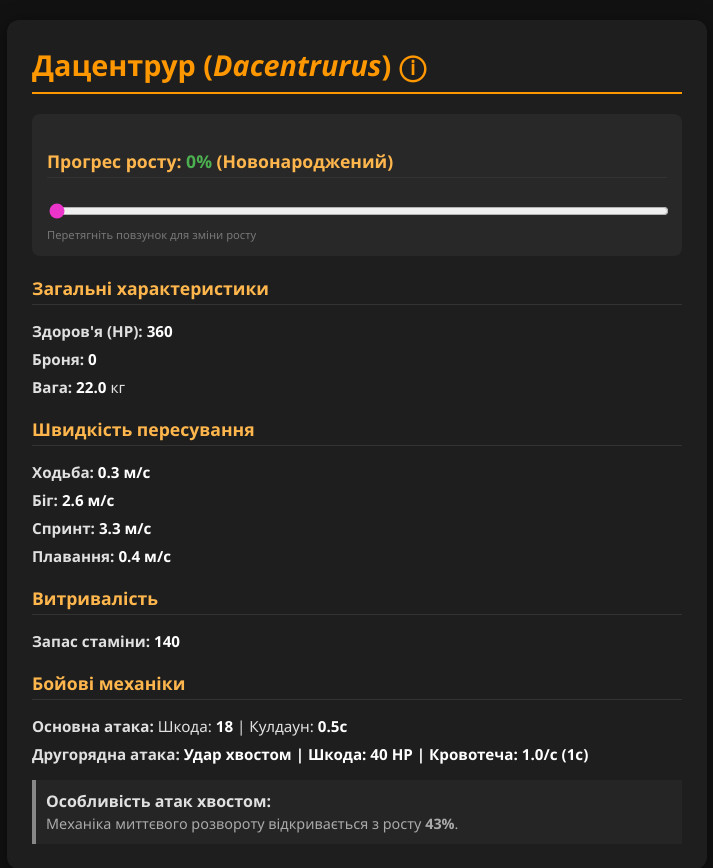
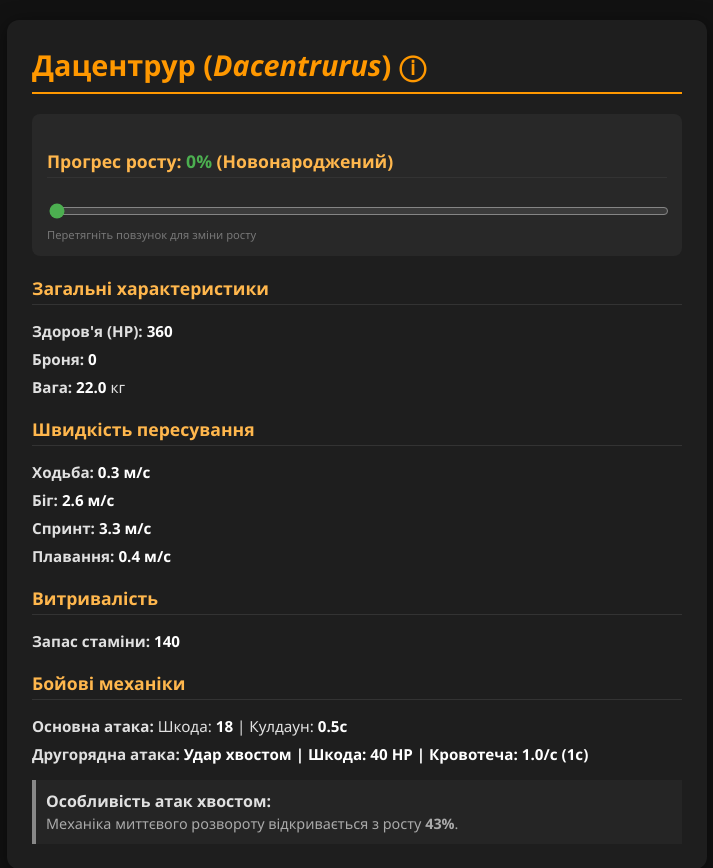
Before and after one commit to nickolastesta/PEwiki, a Flask app: page /dacentrurus in a window 1280 px wide. Shown: the top 868 px of the page, without its empty margins (283-996 px from the left). Run offline with Flask 3, Linux system fonts and the light colour scheme.

Commit message:
commit 3

```diff
--- a/static/css/style.css
+++ b/static/css/style.css
@@ -131,7 +131,7 @@ li {
 input[type=range] {
   width: 100%;
   margin-top: 10px;
-  accent-color: #eb34c9;
+  accent-color: #4caf50;
 }
 
 /* Акцент */
```
